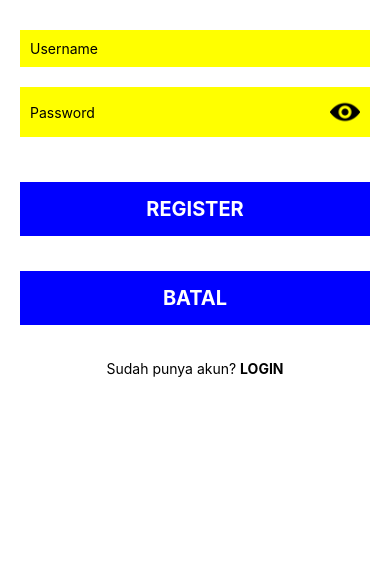
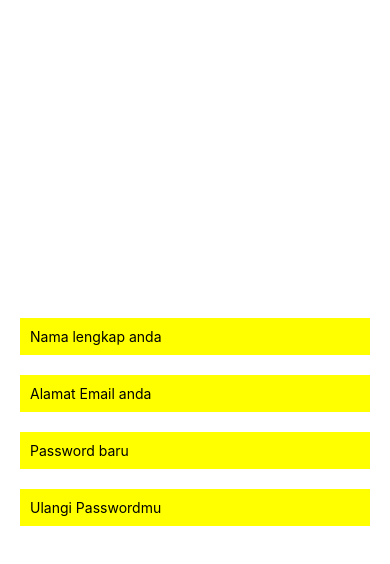
Before and after one commit to Indra2108/simple-online-login-register, a React Native app: screen / in a window 390 px wide. Shown: the top 564 px of the page. Built offline with nearby package versions, Linux system fonts and the light colour scheme.

Commit message:
Menambah teks input untuk register screen

```diff
--- a/App.js
+++ b/App.js
@@ -8,10 +8,10 @@ import Register from './src/register';
 export default class App extends Component {
   render() {
     return(
-      <View>
-        <Login />
-        {/* <Register /> */}
-      </View>
+      <>
+        {/* <Login /> */}
+        <Register />
+      </>
     )
   }
 }
--- a/src/login/index.js
+++ b/src/login/index.js
@@ -12,7 +12,7 @@ export default class Register extends Component {
     constructor(props) {
         super(props);
         this.state = {
-            username: '',
+            nama: '',
             password: '',
             teksUsername: '',
             hide: true,
@@ -33,47 +33,7 @@ export default class Register extends Component {
     render() {
         return(
             <View style={styles.container}>
-                {this.state.cekData ? <Text>{`Hallo! anda sudah mempunyai akun dengan nama ${this.state.teksUsername}, silahkan Log in`}</Text> : null}
-                <View style={styles.inputbackground}>
-                    <TextInput
-                        placeholder='Username'
-                        style={styles.textinput}
-                        onChangeText={(username) => this.setState({ username })}
-                    />
-                </View>
-
-                <View style={styles.inputbackground}>
-                    <TextInput
-                        placeholder='Password'
-                        style={styles.textinput}
-                        secureTextEntry={this.state.hide}
-                        onChangeText={(password) => this.setState({ password })}
-                    />
-                    <TouchableOpacity onPress={() => this.state.hide ? this.setState({ hide: false }) : this.setState({ hide: true })}>
-                        <Image source={this.state.hide ? open : close} style={styles.eye}/>
-                    </TouchableOpacity>
-                </View>
-
-                {/* <TouchableOpacity onPress={this.readStorage} style={styles.tombol}>
-                    <Text style={styles.tulisantombol}>BACA</Text>
-                </TouchableOpacity> */}
-
-                <TouchableOpacity onPress={this.saveStorage} style={styles.tombol}>
-                    <Text style={styles.tulisantombol}>REGISTER</Text>
-                </TouchableOpacity>
-
-                <TouchableOpacity onPress={this.removeStorage} style={styles.tombol}>
-                    <Text style={styles.tulisantombol}>BATAL</Text>
-                </TouchableOpacity>
-
-                {/* <TouchableOpacity onPress={() => alert(`${this.state.cekData}`)} style={styles.tombol}>
-                    <Text style={styles.tulisantombol}>CEK</Text>
-                </TouchableOpacity> */}
-
-                <View style={styles.tekslogin}>
-                    <Text>Sudah punya akun? </Text>
-                    <Text onPress={() => this.props.navigation.navigate('Login')} style={styles.login}>LOGIN</Text>
-                </View>
+                <TextInput placeholder='Nama anda'/>
             </View>
         )
     }
--- a/src/register/index.js
+++ b/src/register/index.js
@@ -12,8 +12,10 @@ export default class Register extends Component {
     constructor(props) {
         super(props);
         this.state = {
-            username: '',
+            nama: '',
+            email: '',
             password: '',
+            password_confirmation: '',
             teksUsername: '',
             hide: true,
             cekData: null
@@ -33,46 +35,32 @@ export default class Register extends Component {
     render() {
         return(
             <View style={styles.container}>
-                {this.state.cekData ? <Text>{`Hallo! anda sudah mempunyai akun dengan nama ${this.state.teksUsername}, silahkan Log in`}</Text> : null}
-                <View style={styles.inputbackground}>
+                <View>
                     <TextInput
-                        placeholder='Username'
-                        style={styles.textinput}
-                        onChangeText={(username) => this.setState({ username })}
+                        placeholder='Nama lengkap anda'
+                        style={styles.inputbackground}
+                        onChangeText={(nama) => { this.setState({ nama })}}
                     />
-                </View>
 
-                <View style={styles.inputbackground}>
                     <TextInput
-                        placeholder='Password'
-                        style={styles.textinput}
-                        secureTextEntry={this.state.hide}
-                        onChangeText={(password) => this.setState({ password })}
+                        placeholder='Alamat Email anda'
+                        style={styles.inputbackground}
+                        onChangeText={(email) => { this.setState({ email })}}
                     />
-                    <TouchableOpacity onPress={() => this.state.hide ? this.setState({ hide: false }) : this.setState({ hide: true })}>
-                        <Image source={this.state.hide ? open : close} style={styles.eye}/>
-                    </TouchableOpacity>
-                </View>
 
-                {/* <TouchableOpacity onPress={this.readStorage} style={styles.tombol}>
-                    <Text style={styles.tulisantombol}>BACA</Text>
-                </TouchableOpacity> */}
+                    <TextInput
+                        placeholder='Password baru'
+                        style={styles.inputbackground}
+                        onChangeText={(password) => { this.setState({ password })}}
+                    />
 
-                <TouchableOpacity onPress={this.saveStorage} style={styles.tombol}>
-                    <Text style={styles.tulisantombol}>REGISTER</Text>
-                </TouchableOpacity>
+                    <TextInput
+                        placeholder='Ulangi Passwordmu'
+                        style={styles.inputbackground}
+                        onChangeText={(password_confirmation) => { this.setState({ password_confirmation })}}
+                    />
 
-                <TouchableOpacity onPress={this.removeStorage} style={styles.tombol}>
-                    <Text style={styles.tulisantombol}>BATAL</Text>
-                </TouchableOpacity>
 
-                {/* <TouchableOpacity onPress={() => alert(`${this.state.cekData}`)} style={styles.tombol}>
-                    <Text style={styles.tulisantombol}>CEK</Text>
-                </TouchableOpacity> */}
-
-                <View style={styles.tekslogin}>
-                    <Text>Sudah punya akun? </Text>
-                    <Text onPress={() => this.props.navigation.navigate('Login')} style={styles.login}>LOGIN</Text>
                 </View>
             </View>
         )
```
